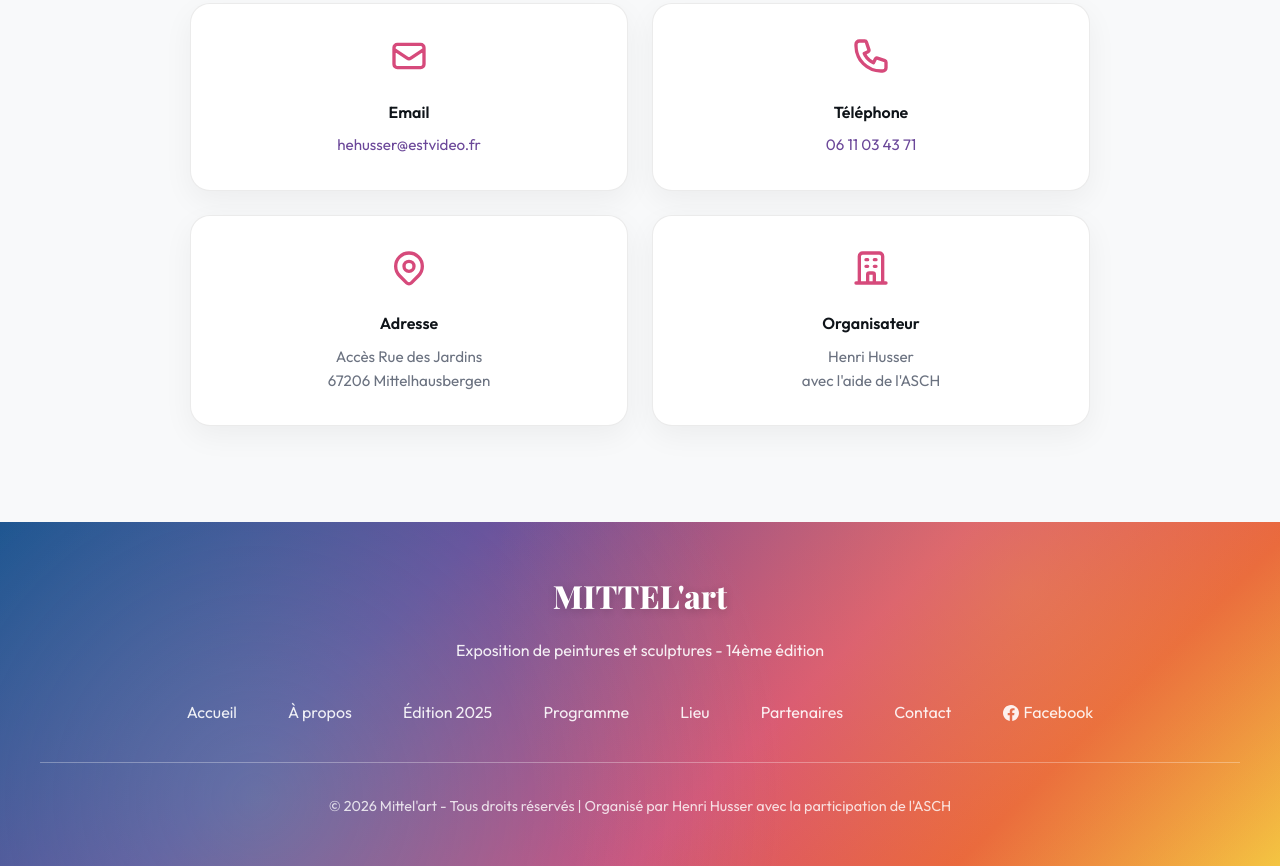
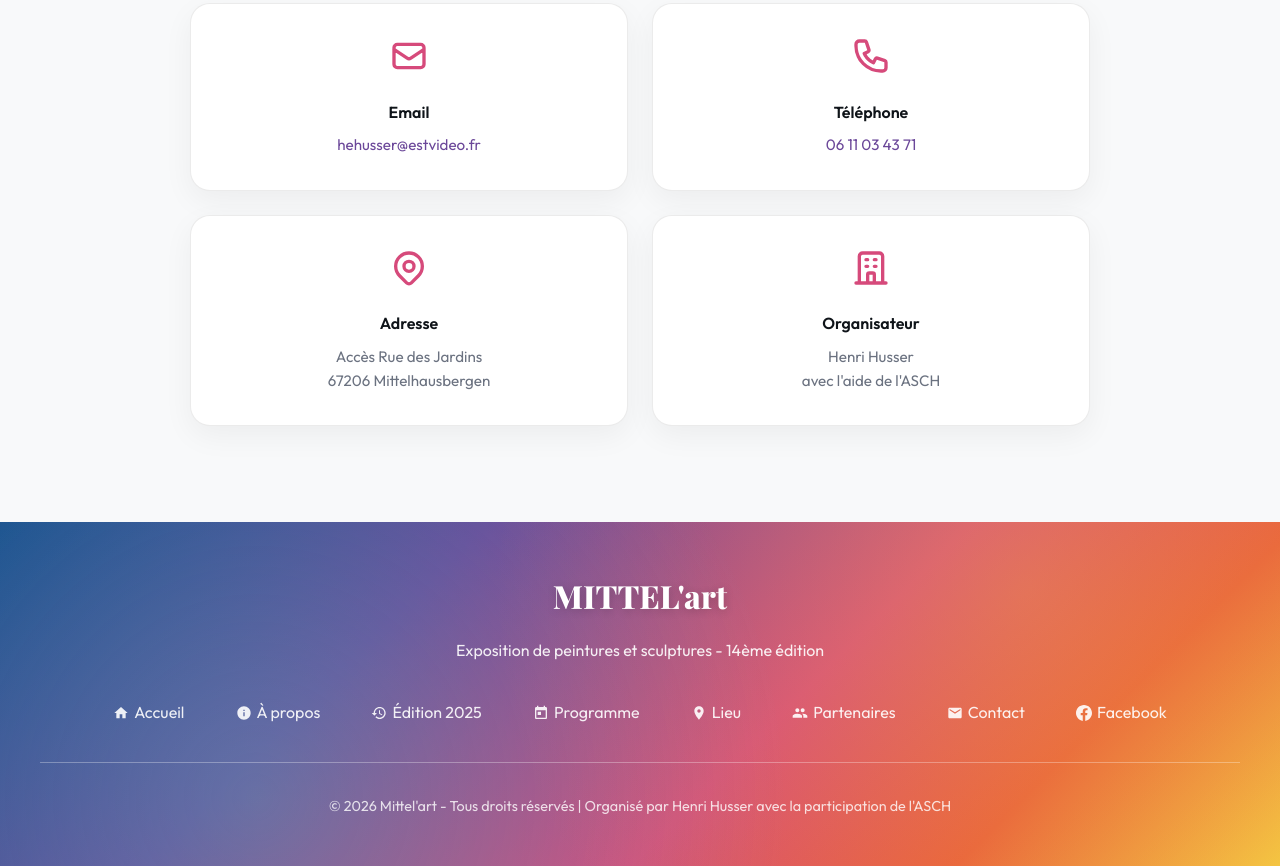
Before and after one commit to Laurent-67370/mittelart-2026, a plain HTML site: page index.html in a window 1280 px wide. Shown: the part 6548-7414 px from the top of the page. Drawn offline with nearby package versions, Linux system fonts and the light colour scheme.

Commit message:
Mise à jour du fichier index avec les icones.

```diff
--- a/index.html
+++ b/index.html
@@ -589,13 +589,48 @@
             <div class="footer-logo">MITTEL'art</div>
             <p class="footer-text">Exposition de peintures et sculptures - 14ème édition</p>
             <div class="footer-links">
-                <a href="#accueil">Accueil</a>
-                <a href="#about">À propos</a>
-                <a href="#edition2025">Édition 2025</a>
-                <a href="#programme">Programme</a>
-                <a href="#lieu">Lieu</a>
-                <a href="#partners">Partenaires</a>
-                <a href="#contact">Contact</a>
+                <a href="#accueil" style="display: inline-flex; align-items: center; gap: 5px;">
+                    <svg viewBox="0 0 24 24" fill="currentColor" style="width: 16px; height: 16px;">
+                        <path d="M10 20v-6h4v6h5v-8h3L12 3 2 12h3v8z"/>
+                    </svg>
+                    Accueil
+                </a>
+                <a href="#about" style="display: inline-flex; align-items: center; gap: 5px;">
+                    <svg viewBox="0 0 24 24" fill="currentColor" style="width: 16px; height: 16px;">
+                        <path d="M12 2C6.48 2 2 6.48 2 12s4.48 10 10 10 10-4.48 10-10S17.52 2 12 2zm1 15h-2v-6h2v6zm0-8h-2V7h2v2z"/>
+                    </svg>
+                    À propos
+                </a>
+                <a href="#edition2025" style="display: inline-flex; align-items: center; gap: 5px;">
+                    <svg viewBox="0 0 24 24" fill="currentColor" style="width: 16px; height: 16px;">
+                        <path d="M13 3c-4.97 0-9 4.03-9 9H1l3.89 3.89.07.14L9 12H6c0-3.87 3.13-7 7-7s7 3.13 7 7-3.13 7-7 7c-1.93 0-3.68-.79-4.94-2.06l-1.42 1.42C8.27 19.99 10.51 21 13 21c4.97 0 9-4.03 9-9s-4.03-9-9-9zm-1 5v5l4.28 2.54.72-1.21-3.5-2.08V8H12z"/>
+                    </svg>
+                    Édition 2025
+                </a>
+                <a href="#programme" style="display: inline-flex; align-items: center; gap: 5px;">
+                    <svg viewBox="0 0 24 24" fill="currentColor" style="width: 16px; height: 16px;">
+                        <path d="M19 3h-1V1h-2v2H8V1H6v2H5c-1.11 0-2 .9-2 2v14c0 1.1.89 2 2 2h14c1.1 0 2-.9 2-2V5c0-1.1-.9-2-2-2zm0 16H5V8h14v11zM7 10h5v5H7z"/>
+                    </svg>
+                    Programme
+                </a>
+                <a href="#lieu" style="display: inline-flex; align-items: center; gap: 5px;">
+                    <svg viewBox="0 0 24 24" fill="currentColor" style="width: 16px; height: 16px;">
+                        <path d="M12 2C8.13 2 5 5.13 5 9c0 5.25 7 13 7 13s7-7.75 7-13c0-3.87-3.13-7-7-7zm0 9.5c-1.38 0-2.5-1.12-2.5-2.5s1.12-2.5 2.5-2.5 2.5 1.12 2.5 2.5-1.12 2.5-2.5 2.5z"/>
+                    </svg>
+                    Lieu
+                </a>
+                <a href="#partners" style="display: inline-flex; align-items: center; gap: 5px;">
+                    <svg viewBox="0 0 24 24" fill="currentColor" style="width: 16px; height: 16px;">
+                        <path d="M16 11c1.66 0 2.99-1.34 2.99-3S17.66 5 16 5c-1.66 0-3 1.34-3 3s1.34 3 3 3zm-8 0c1.66 0 2.99-1.34 2.99-3S9.66 5 8 5C6.34 5 5 6.34 5 8s1.34 3 3 3zm0 2c-2.33 0-7 1.17-7 3.5V19h14v-2.5c0-2.33-4.67-3.5-7-3.5zm8 0c-.29 0-.62.02-.97.05 1.16.84 1.97 1.97 1.97 3.45V19h6v-2.5c0-2.33-4.67-3.5-7-3.5z"/>
+                    </svg>
+                    Partenaires
+                </a>
+                <a href="#contact" style="display: inline-flex; align-items: center; gap: 5px;">
+                    <svg viewBox="0 0 24 24" fill="currentColor" style="width: 16px; height: 16px;">
+                        <path d="M20 4H4c-1.1 0-1.99.9-1.99 2L2 18c0 1.1.9 2 2 2h16c1.1 0 2-.9 2-2V6c0-1.1-.9-2-2-2zm0 4l-8 5-8-5V6l8 5 8-5v2z"/>
+                    </svg>
+                    Contact
+                </a>
                 <a href="https://www.facebook.com/share/1C34MUNr4j/" target="_blank" rel="noopener noreferrer" style="display: inline-flex; align-items: center; gap: 5px;">
                     <svg viewBox="0 0 24 24" fill="currentColor" style="width: 16px; height: 16px;">
                         <path d="M24 12.073c0-6.627-5.373-12-12-12s-12 5.373-12 12c0 5.99 4.388 10.954 10.125 11.854v-8.385H7.078v-3.47h3.047V9.43c0-3.007 1.792-4.669 4.533-4.669 1.312 0 2.686.235 2.686.235v2.953H15.83c-1.491 0-1.956.925-1.956 1.874v2.25h3.328l-.532 3.47h-2.796v8.385C19.612 23.027 24 18.062 24 12.073z"/>
```
